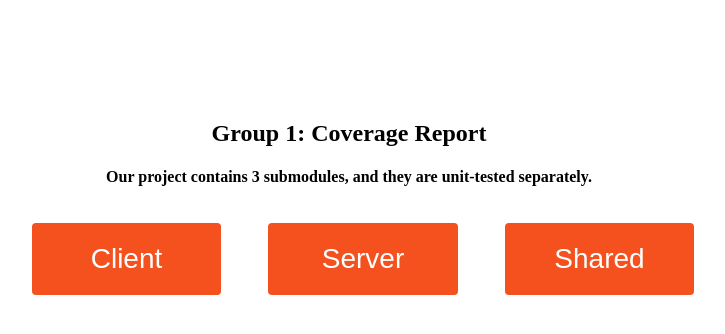
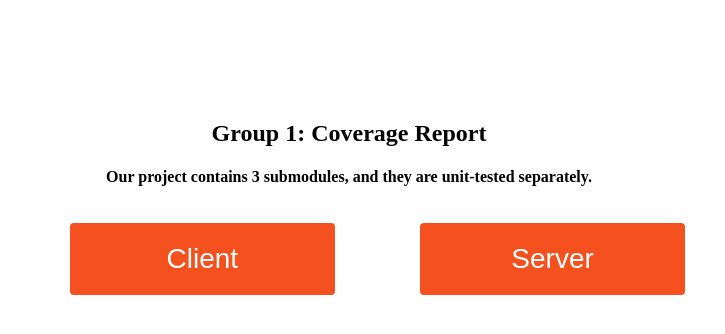
Before and after one commit to 0HugoHu/Harry-Potter-Strategy-Game, a plain HTML site: page index.html in a window 1280 px wide. Shown: the whole page, without its empty margins (291-1016 px from the left). Drawn offline with Linux system fonts and the light colour scheme.

Commit message:
Gitlab CI test

```diff
--- a/index.html
+++ b/index.html
@@ -15,7 +15,7 @@
   transition: all 0.5s;
   cursor: pointer;
   margin: 5px;
-  margin-left:5%;
+  margin-left:10%;
 }
 
 .button span {
@@ -59,9 +59,8 @@
 <h4><center>Our project contains 3 submodules, and they are unit-tested separately.</center></h4>
 
 <div class="btn-group" style="width:60%;">
-    <button style="width:25%;" class="button" onclick="public/client"><span>Client </span></button>
-    <button style="width:25%;" class="button" onclick="public/server"><span>Server </span></button>
-    <button style="width:25%;" class="button" onclick="public/shared"><span>Shared </span></button>
+    <button style="width:35%;" class="button" onclick="client"><span>Client </span></button>
+    <button style="width:35%;" class="button" onclick="server"><span>Server </span></button>
 </div>
 
 </body>
```
Also changed, not shown: 2 other files.
